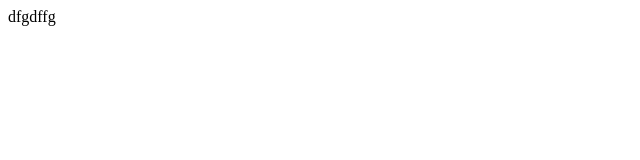
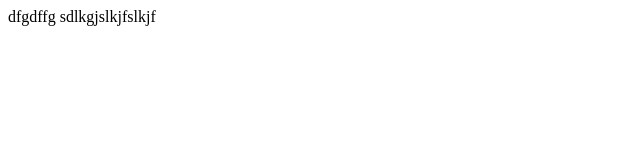
Before and after one commit to limchaeman/project_study-1, a plain HTML site: page index.html in a window 1280 px wide. Shown: the whole page, without its empty margins (0-640 px from the left). Drawn offline with Linux system fonts and the light colour scheme.

Commit message:
new code

```diff
--- a/index.html
+++ b/index.html
@@ -6,5 +6,7 @@
 </head>
 <body>
 dfgdffg
+
+sdlkgjslkjfslkjf
 </body>
 </html>
```
